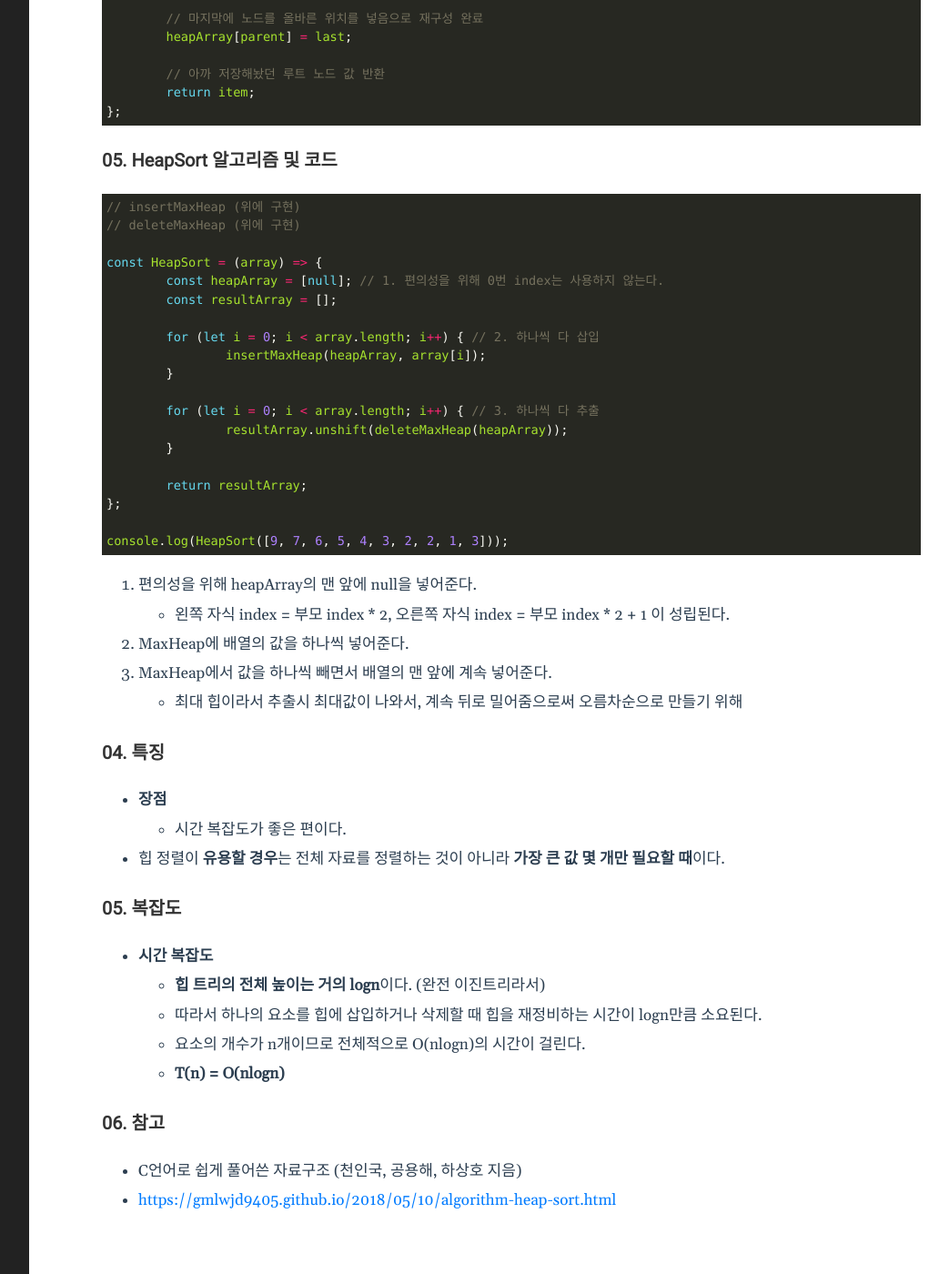
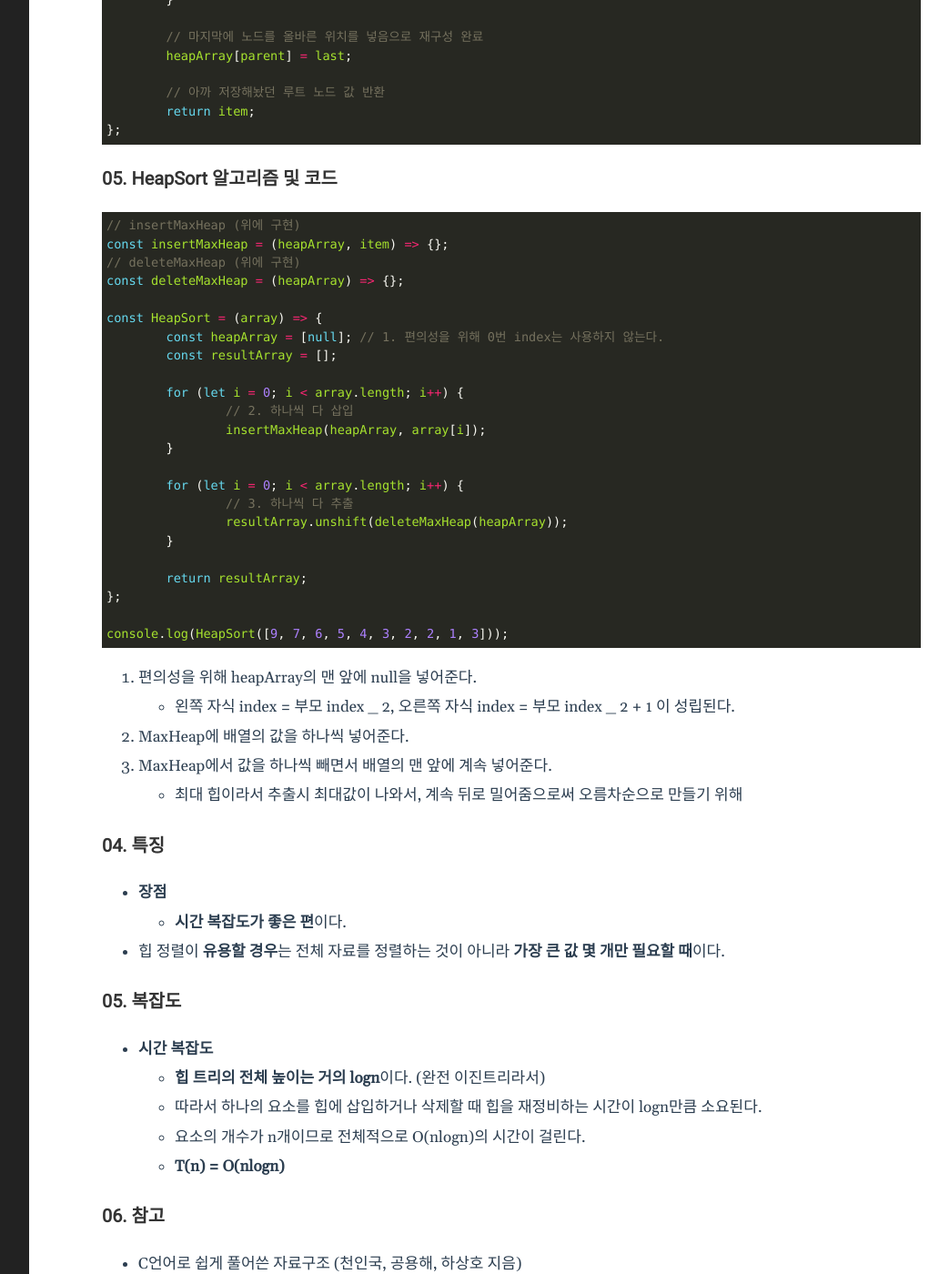
Before and after one commit to qkrrlgh519/qkrrlgh519.github.io, a Jekyll site: the page built from _posts/2021-01-24-Algorithm-Sort-Heap.markdown, in a window 1280 px wide and 1400 px high, scrolled down 4764 px. Shown: the whole window at 91% size, without its empty margins (188-1231 px from the left). Built offline with Jekyll 4.4.1, drawn with Linux system fonts in a browser that asks for light colours; some of the changed text lies outside the part shown.

Commit message:
fix: 힙 정렬 알고리즘 내용 수정

````diff
--- a/_posts/2021-01-24-Algorithm-Sort-Heap.markdown
+++ b/_posts/2021-01-24-Algorithm-Sort-Heap.markdown
@@ -12,31 +12,31 @@ categories: Algorithm(Sort)
 - 힙은 **최댓값이나 최솟값을 쉽게 추출**할 수 있는 자료구조이다.
 - 힙은 **일종의 느슨한 정렬 상태를 유지**한다. 즉, 완전히 정렬된 것은 아니지만, 전혀 정렬이 안 된것도 아닌 상태를 유지한다. (최대 힙의 경우 큰 값이 상위 레벨에 있고, 작은 값이 하위 레벨에 있는 정도)
 - **종류**
-    - **최대 힙 (Max Heap)** : 부모 노드의 키값이 자식 노드의 키값보다 크거나 같은 완전 이진 트리
-    - **최소 힙 (Min Heap)** : 부모 노드의 키값이 자식 노드의 키값보다 작거나 같은 완전 이진 트리
+  - **최대 힙 (Max Heap)** : 부모 노드의 키값이 자식 노드의 키값보다 크거나 같은 완전 이진 트리
+  - **최소 힙 (Min Heap)** : 부모 노드의 키값이 자식 노드의 키값보다 작거나 같은 완전 이진 트리
 - **구현**
 
-    ![heap을 배열로 구현](/public/img/Sort/heapsort1.JPG)
+  ![heap을 배열로 구현](/public/img/Sort/heapsort1.JPG)
 
-    - 히프는 **완전 이진 트리**이기 때문에 **각각의 노드에 차례대로 번호를 붙일 수 있다.**
-    - 이 번호를 배열의 인덱스로 생각하면 **배열에 히프의 노드들을 저장**할 수 있다.
-    - 따라서 히프를 저장하는 표준적인 자료 구조는 배열이다.
-    - 프로그램의 **구현을 쉽게 하기 위해 배열의 첫 번째 인덱스인 0은 사용되지 않는다.**
-    - 배열을 이용해 힙을 저장하면 완전 이진 트리에서 처럼 자식 노드와 부모 노드를 쉽게 알 수 있다.
-        - **왼쪽 자식**의 인덱스 = **(부모의 인덱스) * 2**
-        - **오른쪽 자식**의 인덱스 = **(부모의 인덱스) * 2 + 1**
-        - **부모**의 인덱스 = **(INT) (자식의 인덱스) / 2**
+  - 히프는 **완전 이진 트리**이기 때문에 **각각의 노드에 차례대로 번호를 붙일 수 있다.**
+  - 이 번호를 배열의 인덱스로 생각하면 **배열에 히프의 노드들을 저장**할 수 있다.
+  - 따라서 히프를 저장하는 표준적인 자료 구조는 배열이다.
+  - 프로그램의 **구현을 쉽게 하기 위해 배열의 첫 번째 인덱스인 0은 사용되지 않는다.**
+  - 배열을 이용해 힙을 저장하면 완전 이진 트리에서 처럼 자식 노드와 부모 노드를 쉽게 알 수 있다.
+    - **왼쪽 자식**의 인덱스 = **(부모의 인덱스) \* 2**
+    - **오른쪽 자식**의 인덱스 = **(부모의 인덱스) \* 2 + 1**
+    - **부모**의 인덱스 = **(INT) (자식의 인덱스) / 2**
 
 ### 01. 힙 정렬 요약
 
-- 불안정 정렬이다.
+- **불안정 정렬**이다.
 - 최소 힙의 루트 노드는 가장 작은 값을 가지게 된다.
 - 최소 힙의 이러한 특성을 이용하여 **정렬할 배열을 먼저 최소 힙으로 변환**한 다음, **가장 작은 원소부터 차례대로 추출하여 정렬하는 방법**을 힙 정렬이라 한다. (오름 차순)
 - 내림 차순으로 정렬하기 위해서는 최대힙으로 변환하면 된다. 또는 최소 힙으로 구현하고, 원소를 추출할 때 배열의 뒤쪽부터 저장하면 최소힙으로도 내림차순 정렬을 할 수 있다.
 
 ### 02. 원리 (작동 방식)
 
-- 힙 정렬은 힙으로 변환하고, 하나씩 추출하여 정렬하는 방식이기 때문에 힙을 구현하는 방법을 알아보자!!
+- 힙 정렬은 **힙으로 변환하고, 하나씩 추출하여 정렬하는 방식**이기 때문에 힙을 구현하는 방법을 알아보자!!
 - 여기서는 **최대 힙을 구현**해본다.
 
 ### 03. 최대 힙의 삽입 연산 구현
@@ -53,7 +53,8 @@ const insertMaxHeap = (array, item) => {
 	array.push(item); // 1. 마지막 노드로 삽입
 	let index = array.length - 1;
 
-	while (index != 1 && item > array[parseInt(index / 2)]) { // 2. 부모 노드와 비교
+	while (index != 1 && item > array[parseInt(index / 2)]) {
+		// 2. 부모 노드와 비교
 		array[index] = array[parseInt(index / 2)]; // 3. 부모 노드의 값을 끌어내린다.
 		index = parseInt(index / 2);
 	}
@@ -70,7 +71,7 @@ const insertMaxHeap = (array, item) => {
 
 1. 최대 힙에서 삭제 연산은 최대값을 가진 요소를 삭제하는 것이다. **최대 힙에서 최대값은 루트 노드**이므로 루트 노드가 삭제된다.
 2. **삭제된 루트 노드에는 힙의 마지막 노드**를 가져온다.
-3. 새로운 루트 노드와 자식 노드들을 비교하면서 **자식 노드가 값이 크면 교환**한다. (자식 노드 index = 본인 index * 2 or 본인 index * 2 + 1) 두 자식 중 큰 값과 교환이 일어난다.
+3. 새로운 루트 노드와 자식 노드들을 비교하면서 **자식 노드가 값이 크면 교환**한다. (자식 노드 index = 본인 index _ 2 or 본인 index _ 2 + 1) 두 자식 중 큰 값과 교환이 일어난다.
 4. **자식 노드보다 큰 상황이 올 때까지 교환**한다.
 
 ```jsx
@@ -117,17 +118,21 @@ const deleteMaxHeap = (heapArray) => {
 
 ```jsx
 // insertMaxHeap (위에 구현)
+const insertMaxHeap = (heapArray, item) => {};
 // deleteMaxHeap (위에 구현)
+const deleteMaxHeap = (heapArray) => {};
 
 const HeapSort = (array) => {
 	const heapArray = [null]; // 1. 편의성을 위해 0번 index는 사용하지 않는다.
 	const resultArray = [];
 
-	for (let i = 0; i < array.length; i++) { // 2. 하나씩 다 삽입
+	for (let i = 0; i < array.length; i++) {
+		// 2. 하나씩 다 삽입
 		insertMaxHeap(heapArray, array[i]);
 	}
 
-	for (let i = 0; i < array.length; i++) { // 3. 하나씩 다 추출
+	for (let i = 0; i < array.length; i++) {
+		// 3. 하나씩 다 추출
 		resultArray.unshift(deleteMaxHeap(heapArray));
 	}
 
@@ -138,24 +143,24 @@ console.log(HeapSort([9, 7, 6, 5, 4, 3, 2, 2, 1, 3]));
 ```
 
 1. 편의성을 위해 heapArray의 맨 앞에 null을 넣어준다.
-    - 왼쪽 자식 index = 부모 index * 2, 오른쪽 자식 index = 부모 index * 2 + 1 이 성립된다.
+   - 왼쪽 자식 index = 부모 index _ 2, 오른쪽 자식 index = 부모 index _ 2 + 1 이 성립된다.
 2. MaxHeap에 배열의 값을 하나씩 넣어준다.
 3. MaxHeap에서 값을 하나씩 빼면서 배열의 맨 앞에 계속 넣어준다.
-    - 최대 힙이라서 추출시 최대값이 나와서, 계속 뒤로 밀어줌으로써 오름차순으로 만들기 위해
+   - 최대 힙이라서 추출시 최대값이 나와서, 계속 뒤로 밀어줌으로써 오름차순으로 만들기 위해
 
 ### 04. 특징
 
 - **장점**
-    - 시간 복잡도가 좋은 편이다.
+  - **시간 복잡도가 좋은 편**이다.
 - 힙 정렬이 **유용할 경우**는 전체 자료를 정렬하는 것이 아니라 **가장 큰 값 몇 개만 필요할 때**이다.
 
 ### 05. 복잡도
 
 - **시간 복잡도**
-    - **힙 트리의 전체 높이는 거의 logn**이다. (완전 이진트리라서)
-    - 따라서 하나의 요소를 힙에 삽입하거나 삭제할 때 힙을 재정비하는 시간이 logn만큼 소요된다.
-    - 요소의 개수가 n개이므로 전체적으로 O(nlogn)의 시간이 걸린다.
-    - **T(n) = O(nlogn)**
+  - **힙 트리의 전체 높이는 거의 logn**이다. (완전 이진트리라서)
+  - 따라서 하나의 요소를 힙에 삽입하거나 삭제할 때 힙을 재정비하는 시간이 logn만큼 소요된다.
+  - 요소의 개수가 n개이므로 전체적으로 O(nlogn)의 시간이 걸린다.
+  - **T(n) = O(nlogn)**
 
 ### 06. 참고
 
````
